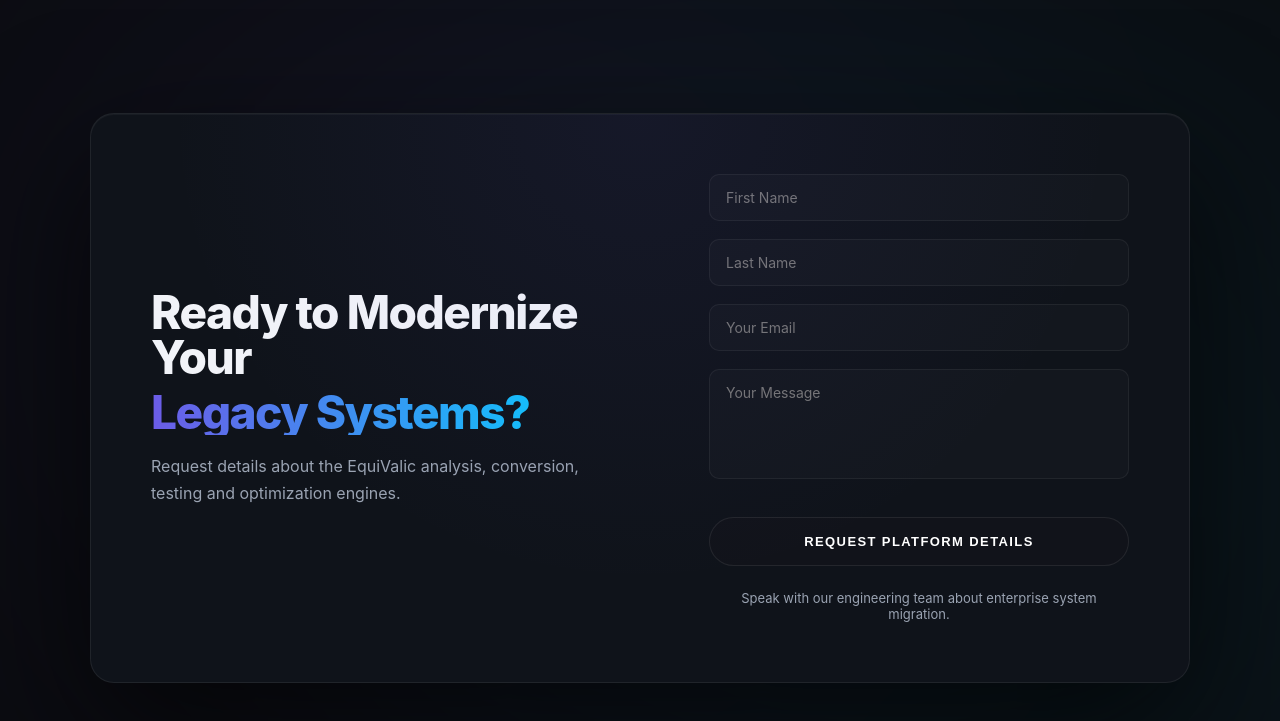
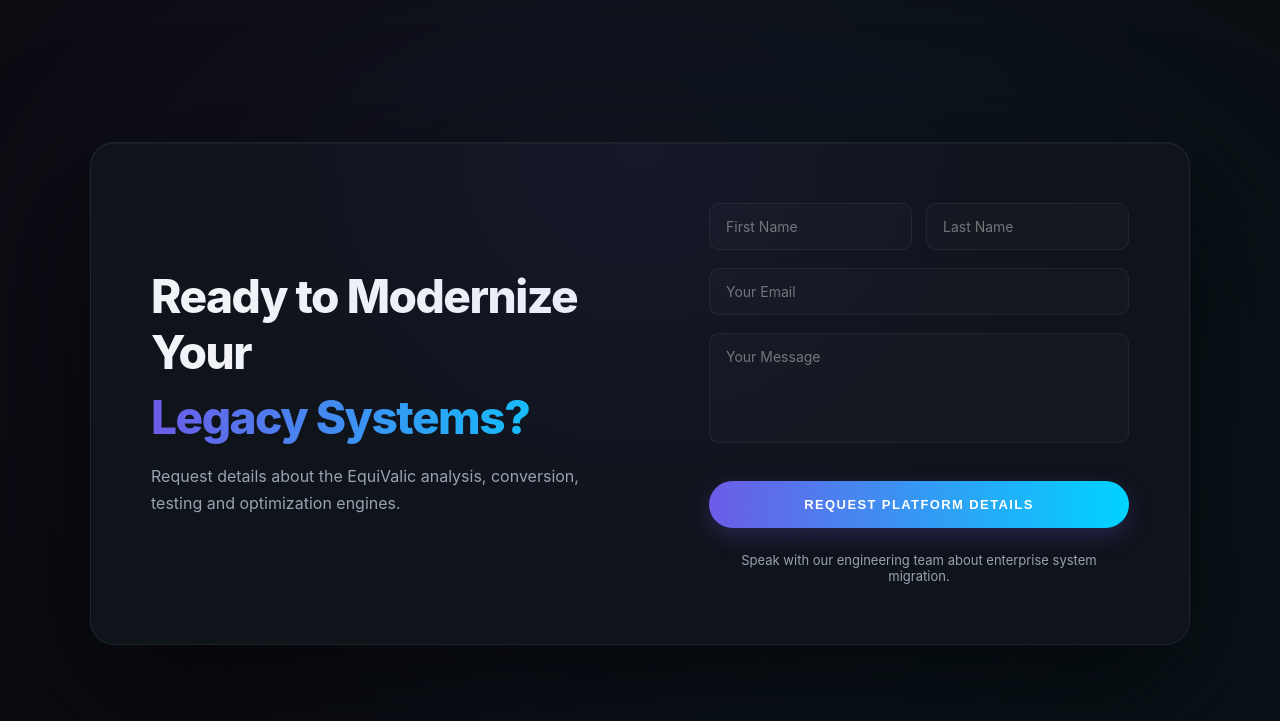
Before and after one commit to KarmanayGupta/EqV, a React (Vite) app: page / in a window 1280 px wide. Shown: the part 2540-3261 px from the top of the page. Built offline with nearby package versions, Linux system fonts and the light colour scheme.

Commit message:
Updated Contact

```diff
--- a/src/sections/Contact.jsx
+++ b/src/sections/Contact.jsx
@@ -69,6 +69,7 @@
         </div>
 
         <form className="contact-form" onSubmit={handleSubmit}>
+          <div className="form-row">
             <input
               type="text"
               name="firstName"
@@ -86,6 +87,7 @@
               value={form.lastName}
               onChange={handleChange}
             />
+          </div>
 
           <input
             type="email"
--- a/src/styles/global.css
+++ b/src/styles/global.css
@@ -38,9 +38,17 @@
   inset: 0;
 
   background:
-    radial-gradient(circle at 20% 30%, rgba(108, 92, 231, 0.15), transparent 45%),
-    radial-gradient(circle at 80% 70%, rgba(0, 212, 255, 0.12), transparent 45%),
-    rgba(5,7,10,0.25); /* global soft overlay */
+    radial-gradient(
+      circle at 20% 30%,
+      rgba(108, 92, 231, 0.15),
+      transparent 45%
+    ),
+    radial-gradient(
+      circle at 80% 70%,
+      rgba(0, 212, 255, 0.12),
+      transparent 45%
+    ),
+    rgba(5, 7, 10, 0.25); /* global soft overlay */
 
   z-index: -1;
 }
@@ -134,7 +142,6 @@
 }
 
 @media (max-width: 900px) {
-
   .hamburger {
     display: flex;
   }
@@ -147,13 +154,13 @@
     flex-direction: column;
     gap: 18px;
 
-    background: rgba(15,19,26,0.95);
+    background: rgba(15, 19, 26, 0.95);
     backdrop-filter: blur(10px);
 
     padding: 24px 30px;
 
     border-radius: 16px;
-    border: 1px solid rgba(255,255,255,0.06);
+    border: 1px solid rgba(255, 255, 255, 0.06);
 
     display: none;
   }
@@ -831,7 +838,6 @@
 
   position: relative;
   overflow: hidden;
-
 }
 
 /* ambient glow */
@@ -847,16 +853,11 @@
       rgba(108, 92, 231, 0.08),
       transparent 60%
     ),
-    radial-gradient(
-      circle at 70% 60%,
-      rgba(0, 212, 255, 0.07),
-      transparent 60%
-    );
+    radial-gradient(circle at 70% 60%, rgba(0, 212, 255, 0.07), transparent 60%);
 
   filter: blur(120px);
   z-index: -1;
 }
-
 
 /* ================= MAIN PANEL ================= */
 
@@ -910,6 +911,7 @@
 
 .contact-text .headline {
   font-size: clamp(32px, 4vw, 46px);
+  line-height: 1.2;
 }
 
 .contact-text .subtitle {
@@ -940,8 +942,8 @@
 
   border-radius: 10px;
 
- background: rgba(255,255,255,0.02);
-border: 1px solid rgba(255,255,255,0.06);
+  background: rgba(255, 255, 255, 0.02);
+  border: 1px solid rgba(255, 255, 255, 0.06);
 
   color: var(--text);
 
@@ -963,7 +965,11 @@
 
   box-shadow: 0 0 0 1px rgba(108, 92, 231, 0.4);
 }
-
+.form-row {
+  display: grid;
+  grid-template-columns: 1fr 1fr;
+  gap: 14px;
+}
 /* textarea */
 
 .contact-form textarea {
@@ -975,44 +981,61 @@
 
 .contact-btn {
   margin-top: 20px;
-
   padding: 16px 34px;
 
   border-radius: 30px;
 
   font-size: 13px;
   font-weight: 700;
-
   letter-spacing: 1.4px;
   text-transform: uppercase;
 
-  background: #11131a;
+  background: linear-gradient(90deg, var(--accent), var(--accent2));
 
   color: white;
 
-  border: 1px solid rgba(255, 255, 255, 0.08);
+  border: none;
 
   cursor: pointer;
+
+  position: relative;
 
   transition:
     transform 0.2s ease,
     box-shadow 0.25s ease,
-    color 0.25s ease;
+    filter 0.25s ease;
+
+  box-shadow: 0 8px 24px rgba(108, 92, 231, 0.25);
 }
 
 .contact-btn:hover {
-  transform: translateY(-3px);
+  transform: translateY(-2px);
 
-  background: #151824;
+  filter: brightness(1.1);
 
-  color: transparent;
+  box-shadow:
+    0 12px 35px rgba(108, 92, 231, 0.35),
+    0 0 18px rgba(0, 212, 255, 0.25);
+}
+.contact-btn::before {
+  content: "";
+  position: absolute;
+  inset: 0;
+  border-radius: inherit;
 
-  background-image: linear-gradient(90deg, var(--accent), var(--accent2));
-  -webkit-background-clip: text;
+  background: linear-gradient(
+    120deg,
+    transparent 30%,
+    rgba(255, 255, 255, 0.3),
+    transparent 70%
+  );
 
-  border-color: rgba(108, 92, 231, 0.4);
+  opacity: 0;
+  transition: opacity 0.3s ease;
+}
 
-  box-shadow: 0 12px 30px rgba(0, 0, 0, 0.6);
+.contact-btn:hover::before {
+  opacity: 1;
 }
 
 /* meta */
@@ -1052,6 +1075,9 @@
 
   .contact-form {
     max-width: 100%;
+  }
+  .form-row {
+    grid-template-columns: 1fr;
   }
 }
 
```
Lines whose indentation alone changed are shown as unchanged.
